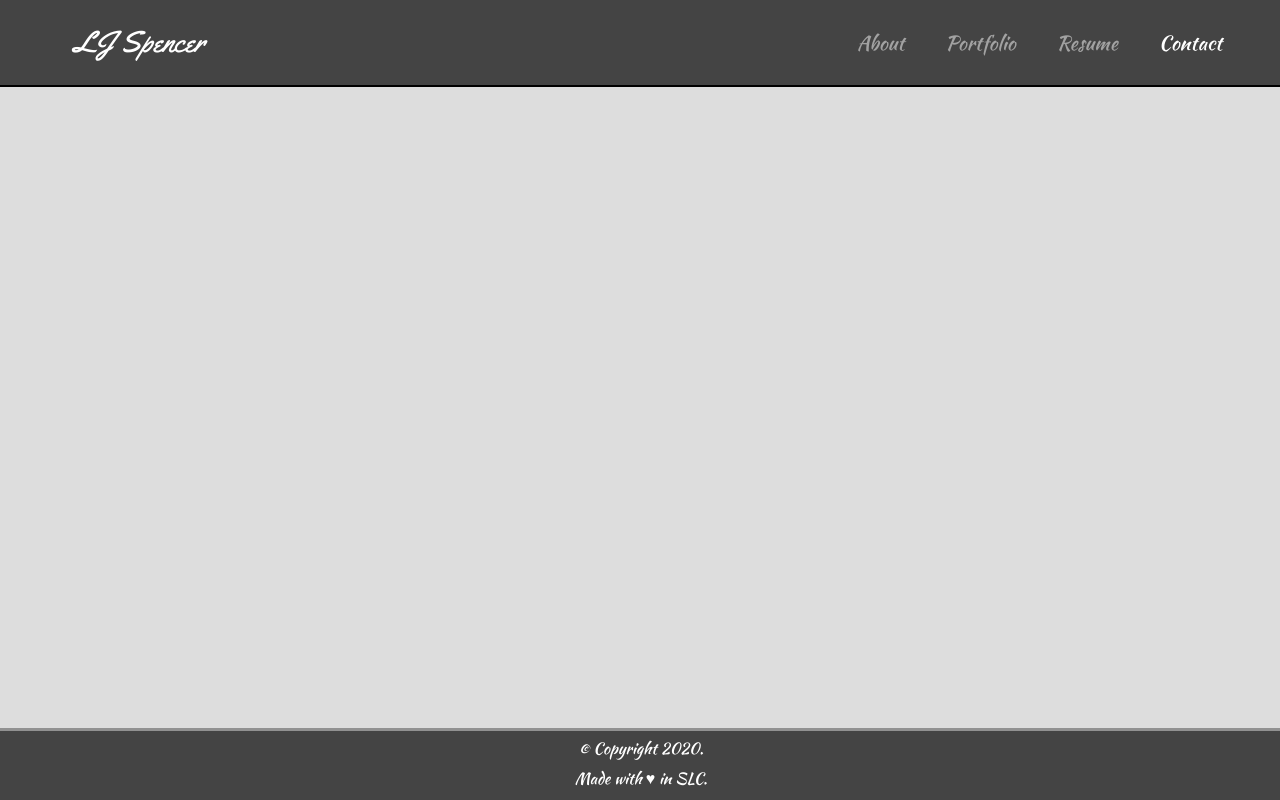
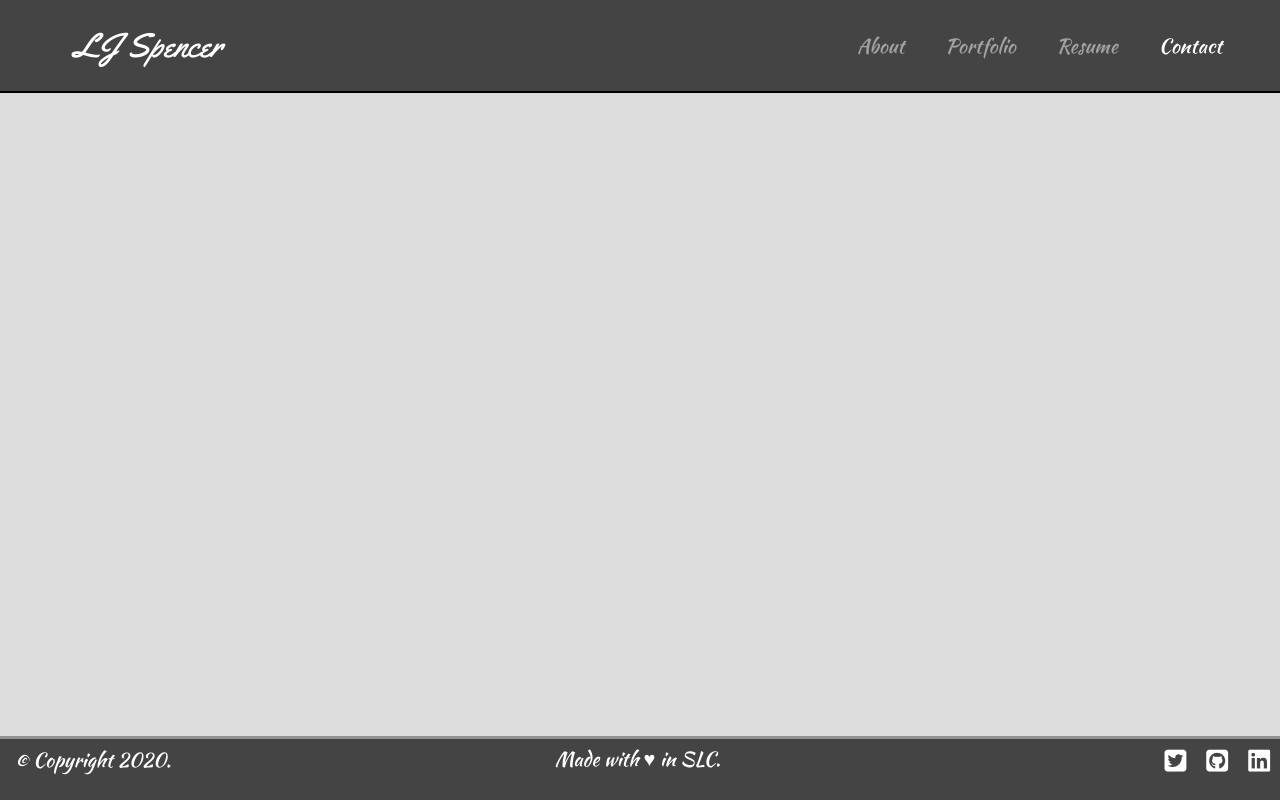
Before and after one commit to hockeyduck3/Portfolio-React, a React (Create React App) app: page /Contact in a window 1280 px wide. Built offline with nearby package versions, Linux system fonts and the light colour scheme.

Commit message:
Made some more css changes and added links to the footer

```diff
--- a/src/components/Footer/index.js
+++ b/src/components/Footer/index.js
@@ -5,8 +5,22 @@ import './style.css';
 function Footer() {
     return (
         <footer>
-            <p>&copy; Copyright 2020.</p>
-            <p>Made with &hearts; in SLC.</p>
+            <p id='copy'>&copy; Copyright 2020.</p>
+            <p id='madeWith'>Made with &hearts; in SLC.</p>
+
+            {/* Twitter Link */}
+            <a href='https://twitter.com/ljspencer97' target='_blank' rel='noopener noreferrer'>
+                <i id='twitter' className='fab fa-twitter-square'></i>
+            </a>
+
+            <a id='github' href='https://github.com/hockeyduck3' target='_blank' rel='noopener noreferrer'>
+                <i className='fab fa-github-square'></i>
+            </a>
+
+            <a id='linkedin' href='https://linkedin.com/in/lj-spencer' target='_blank' rel='noopener noreferrer'>
+                <i className='fab fa-linkedin'></i>
+            </a>
+
         </footer>
     )
 }
--- a/src/components/Footer/style.css
+++ b/src/components/Footer/style.css
@@ -1,15 +1,56 @@
 footer {
+    background-color: #444;
+    border-top: 3px solid rgb(145, 145, 145);
+    color: white;
+    display: flex;
+    flex-direction: row;
+    font-size: 20px;
+    height: 4rem;
+    justify-content: center;
     margin-top: auto;
-    height: 4.5rem;
+    text-align: center;
     width: 100%;
-    background-color: #444;
-    color: white;
-    text-align: center;
-    border-top: 3px solid rgb(145, 145, 145);
 }
 
 footer p{
     font-family: 'Kaushan Script', cursive;
-    margin: 1px 0 0 0;
-    padding: 5px 0 0 2px;
+    margin: 1px 0;
+    padding: 5px 0;
 }
+
+#madeWith {
+    margin: 0 auto;
+}
+
+#copy {
+    float: left;
+    margin-left: 15px;
+}
+
+.fab {
+    float: right;
+    font-size: 25px;
+    margin: 10px 10px;
+    transition: ease-out 0.1s;
+}
+
+#twitter, #github, #linkedin {
+    color: white;
+}
+
+#twitter {
+    margin-left: 60px;
+}
+
+#twitter:hover {
+    color: #1DA1F2;
+    transition: ease-in 0.1s;
+}
+
+#github:hover {
+    color: rgb(179, 179, 179);
+}
+
+#linkedin:hover {
+    color: #0077B5;
+}
--- a/src/components/Nav/style.css
+++ b/src/components/Nav/style.css
@@ -8,7 +8,7 @@
     font-family: 'Yellowtail', cursive;
     padding: 20px 10px;
     margin-left: 5%;
-    font-size: 30px;
+    font-size: 34px;
 }
 
 .nav-link {
```
